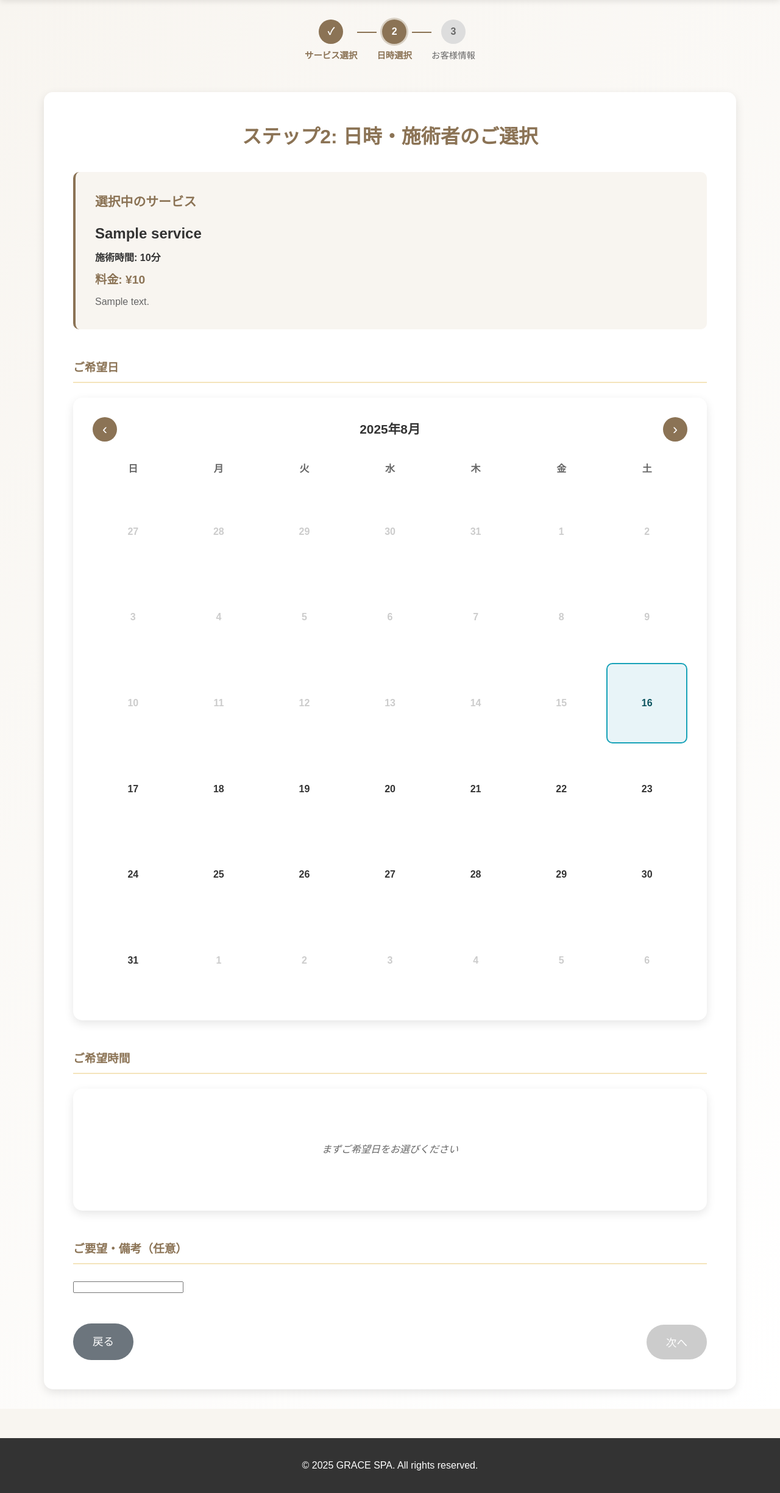
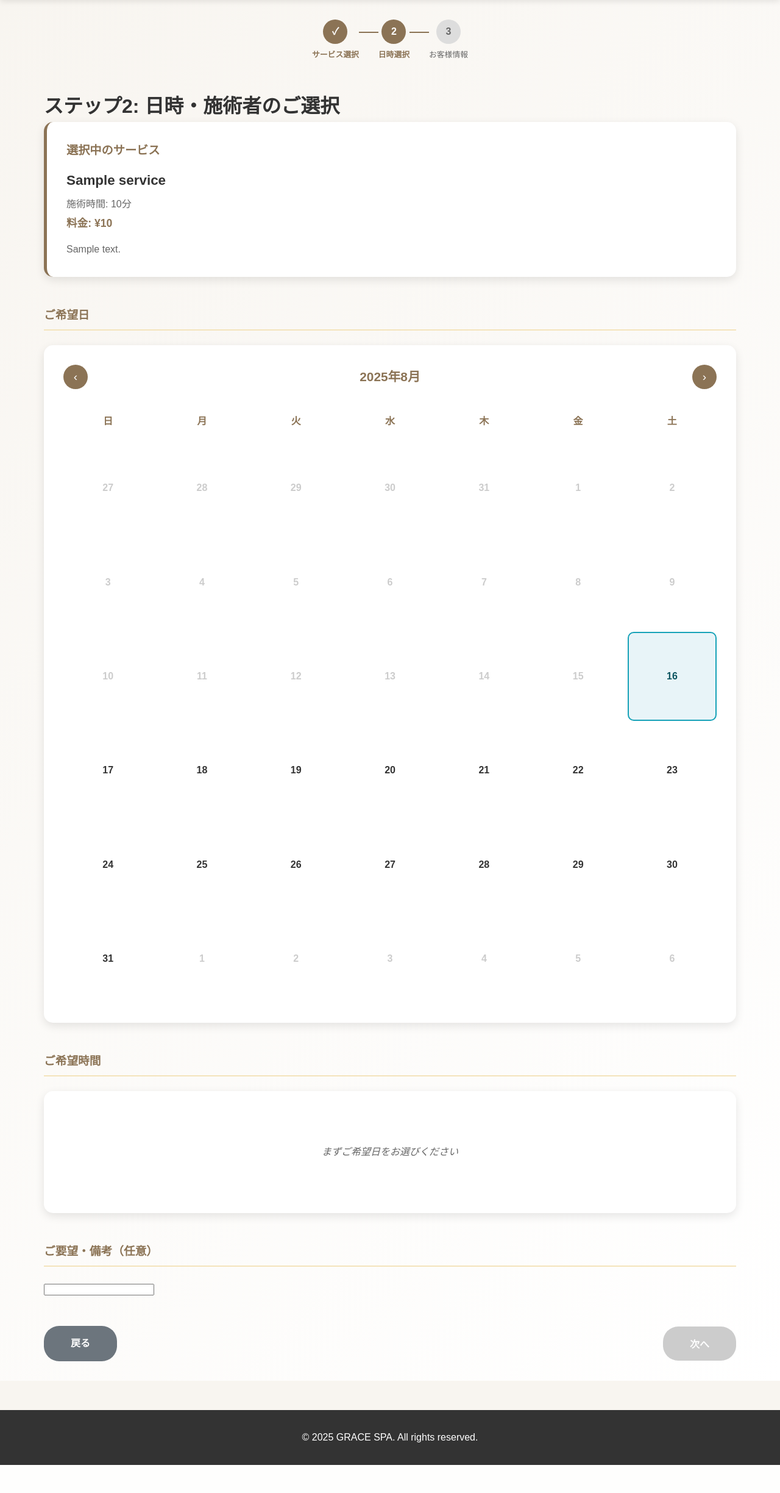
Before and after one commit to sin0219/grace_spa_project, a Django app: template templates/bookings/step2_datetime.html in a window 1280 px wide. Shown: the part 78-2526 px from the top of the page at 61% size. After the commit the page ends 2480 px from the top, so only its background shows below. Run offline with Django 5.2, Linux system fonts and the light colour scheme; the template is opened without the code that fills it: most values are stand-ins (such as "Sample title", 1, 10 or a date in 2020); form fields are guessed from the names that the template uses.

Commit message:
12回目

```diff
--- a/templates/bookings/step2_datetime.html
+++ b/templates/bookings/step2_datetime.html
@@ -213,13 +213,12 @@
     .step.active .step-number {
         background: #8b7355;
         color: white;
-        box-shadow: 0 0 0 3px rgba(139, 115, 85, 0.3);
     }
 
     .step-label {
-        font-size: 0.9rem;
+        font-size: 0.8rem;
         color: #666;
-        text-align: center;
+        font-weight: 500;
     }
 
     .step.active .step-label,
@@ -228,55 +227,43 @@
         font-weight: bold;
     }
 
-    /* メインコンテンツ */
-    .step-content {
-        background: white;
-        padding: 3rem;
-        border-radius: 15px;
-        box-shadow: 0 5px 15px rgba(0,0,0,0.1);
-    }
-
-    .step-content h1 {
-        color: #8b7355;
-        text-align: center;
-        margin-bottom: 2rem;
-        font-size: 2rem;
-    }
-
     /* サービス概要 */
     .service-summary {
-        background: #f8f5f0;
+        background: white;
+        border-radius: 15px;
         padding: 2rem;
-        border-radius: 10px;
         margin-bottom: 3rem;
-        border-left: 4px solid #8b7355;
+        box-shadow: 0 5px 15px rgba(0,0,0,0.1);
+        border-left: 5px solid #8b7355;
     }
 
     .service-summary h3 {
         color: #8b7355;
         margin-bottom: 1rem;
-        font-size: 1.3rem;
+        font-size: 1.2rem;
     }
 
     .service-details h4 {
         color: #333;
         margin-bottom: 0.5rem;
-        font-size: 1.5rem;
+        font-size: 1.4rem;
     }
 
-    .service-duration,
-    .service-price {
-        margin-bottom: 0.5rem;
-        font-weight: bold;
+    .service-duration, .service-price {
+        color: #666;
+        margin-bottom: 0.25rem;
+        font-weight: 500;
     }
 
     .service-price {
         color: #8b7355;
-        font-size: 1.2rem;
+        font-size: 1.1rem;
+        font-weight: bold;
     }
 
     .service-description {
         color: #666;
+        margin-top: 1rem;
         line-height: 1.6;
     }
 
@@ -403,7 +404,7 @@
         display: flex;
         justify-content: space-between;
         align-items: center;
-        margin-bottom: 1.5rem;
+        margin-bottom: 2rem;
     }
 
     .calendar-nav {
@@ -413,21 +414,20 @@
         width: 40px;
         height: 40px;
         border-radius: 50%;
+        font-size: 1.2rem;
         cursor: pointer;
-        font-size: 1.5rem;
-        display: flex;
-        align-items: center;
-        justify-content: center;
-        transition: background-color 0.3s;
+        transition: all 0.3s;
     }
 
     .calendar-nav:hover {
-        background: #a68b5b;
+        background: #a68660;
+        transform: scale(1.1);
     }
 
-    .calendar-header h4 {
-        color: #333;
+    #currentMonth {
+        color: #8b7355;
         font-size: 1.3rem;
+        font-weight: bold;
         margin: 0;
     }
 
@@ -441,7 +441,7 @@
     .calendar-weekdays div {
         text-align: center;
         font-weight: bold;
-        color: #666;
+        color: #8b7355;
         padding: 0.5rem;
     }
 
@@ -456,6 +456,7 @@
         display: flex;
         align-items: center;
         justify-content: center;
+        border: 2px solid transparent;
         border-radius: 10px;
         cursor: pointer;
         transition: all 0.3s;
@@ -598,48 +599,44 @@
 
     .notes-section textarea {
         width: 100%;
+        min-height: 120px;
         padding: 1rem;
         border: 2px solid #e9ecef;
         border-radius: 10px;
+        font-family: inherit;
         font-size: 1rem;
-        line-height: 1.5;
+        line-height: 1.6;
         resize: vertical;
-        min-height: 100px;
+        transition: border-color 0.3s;
     }
 
     .notes-section textarea:focus {
+        border-color: #8b7355;
         outline: none;
-        border-color: #8b7355;
-        box-shadow: 0 0 5px rgba(139, 115, 85, 0.3);
+        box-shadow: 0 0 0 3px rgba(139, 115, 85, 0.1);
     }
 
     /* フォームアクション */
     .form-actions {
-        text-align: center;
         display: flex;
         justify-content: space-between;
         align-items: center;
+        gap: 1rem;
+        margin-top: 3rem;
     }
 
     .btn {
         padding: 1rem 2rem;
         border: none;
-        border-radius: 50px;
-        font-size: 1.1rem;
+        border-radius: 25px;
+        font-size: 1rem;
+        font-weight: bold;
         text-decoration: none;
+        text-align: center;
         cursor: pointer;
         transition: all 0.3s;
         display: inline-block;
-    }
-
-    .btn-primary {
-        background: linear-gradient(135deg, #8b7355 0%, #a68b5b 100%);
-        color: white;
-    }
-
-    .btn-primary:disabled {
-        background: #ccc;
-        cursor: not-allowed;
+        min-width: 120px;
     }
 
     .btn-secondary {
@@ -701,19 +722,20 @@
 
 {% block extra_js %}
 <script>
+    // グローバル変数
     let currentDate = new Date();
     let selectedDate = null;
     let selectedTime = null;
 
-    // 営業時間情報（デフォルト値）
+    // 営業時間設定
     const businessHours = {
-        0: { is_open: true, open_time: '09:00:00', close_time: '20:00:00', last_booking_time: '19:00:00' }, // 月
-        1: { is_open: true, open_time: '09:00:00', close_time: '20:00:00', last_booking_time: '19:00:00' }, // 火
-        2: { is_open: true, open_time: '09:00:00', close_time: '20:00:00', last_booking_time: '19:00:00' }, // 水
-        3: { is_open: true, open_time: '09:00:00', close_time: '20:00:00', last_booking_time: '19:00:00' }, // 木
-        4: { is_open: true, open_time: '09:00:00', close_time: '20:00:00', last_booking_time: '19:00:00' }, // 金
-        5: { is_open: true, open_time: '09:00:00', close_time: '20:00:00', last_booking_time: '19:00:00' }, // 土
-        6: { is_open: true, open_time: '09:00:00', close_time: '20:00:00', last_booking_time: '19:00:00' }  // 日
+        0: { is_open: true, open_time: '09:00:00', close_time: '20:00:00', last_booking_time: '19:00:00' }, // 日
+        1: { is_open: true, open_time: '09:00:00', close_time: '20:00:00', last_booking_time: '19:00:00' }, // 月
+        2: { is_open: true, open_time: '09:00:00', close_time: '20:00:00', last_booking_time: '19:00:00' }, // 火
+        3: { is_open: true, open_time: '09:00:00', close_time: '20:00:00', last_booking_time: '19:00:00' }, // 水
+        4: { is_open: true, open_time: '09:00:00', close_time: '20:00:00', last_booking_time: '19:00:00' }, // 木
+        5: { is_open: true, open_time: '09:00:00', close_time: '20:00:00', last_booking_time: '19:00:00' }, // 金
+        6: { is_open: true, open_time: '09:00:00', close_time: '20:00:00', last_booking_time: '19:00:00' }  // 土
     };
 
     // 直前予約制限時間（分）
@@ -810,6 +832,10 @@
         const weekday = date.getDay();
         const businessHour = businessHours[weekday];
 
+        if (!businessHour || !businessHour.is_open) {
+            return false;
+        }
+
         // 営業時間外チェック
         const currentTime = now.getHours() * 60 + now.getMinutes();
         const lastBookingTime = parseTimeToMinutes(businessHour.last_booking_time);
@@ -837,6 +863,38 @@
         // 新しい選択を設定
         element.classList.add('selected');
         selectedDate = date;
+
+        // タイムゾーンを考慮した日付文字列を作成
+        const year = date.getFullYear();
+        const month = String(date.getMonth() + 1).padStart(2, '0');
+        const day = String(date.getDate()).padStart(2, '0');
+        const dateString = `${year}-${month}-${day}`;
+
+        // 隠しフィールドに設定
+        document.getElementById('bookingDate').value = dateString;
+
+        // デバッグ用ログ
+        console.log('選択された日付:', date);
+        console.log('送信される日付文字列:', dateString);
+
+        // 時間選択をリセット
+        selectedTime = null;
+        document.getElementById('bookingTime').value = '';
+
+        // 利用可能時間を読み込み
+        loadAvailableTimes(date);
+
+        updateSubmitButton();
+    }
+
+    function loadAvailableTimes(date) {
+        // 施術者IDを取得（関数内で毎回取得することでスコープ問題を解決）
+        const therapistRadio = document.querySelector('input[name="therapist"]:checked');
+        const therapistId = therapistRadio ? therapistRadio.value : '';
+        const serviceId = document.getElementById('serviceId').value;
+
+        const timeSlotsContainer = document.getElementById('timeSlotsContainer');
+        timeSlotsContainer.innerHTML = '<p class="loading-message">利用可能時間を読み込み中...</p>';
 
         // タイムゾーンを考慮した日付文字列を作成
         const year = date.getFullYear();
@@ -918,35 +976,4 @@
         submitBtn.disabled = !(selectedDate && selectedTime);
     }
 </script>
-{% endblock %} String(date.getDate()).padStart(2, '0');
-        const dateString = `${year}-${month}-${day}`;
-
-        // 隠しフィールドに設定
-        document.getElementById('bookingDate').value = dateString;
-
-        // デバッグ用ログ
-        console.log('選択された日付:', date);
-        console.log('送信される日付文字列:', dateString);
-
-        // 時間選択をリセット
-        selectedTime = null;
-        document.getElementById('bookingTime').value = '';
-
-        // 利用可能時間を読み込み
-        loadAvailableTimes(date);
-
-        updateSubmitButton();
-    }
-
-    function loadAvailableTimes(date) {
-        const therapistRadio = document.querySelector('input[name="therapist"]:checked');
-        const therapistId = therapistRadio ? therapistRadio.value : '';
-        const serviceId = {{ service.id }};
-
-        const timeSlotsContainer = document.getElementById('timeSlotsContainer');
-        timeSlotsContainer.innerHTML = '<p class="loading-message">利用可能時間を読み込み中...</p>';
-
-        // タイムゾーンを考慮した日付文字列を作成
-        const year = date.getFullYear();
-        const month = String(date.getMonth() + 1).padStart(2, '0');
-        const day =
+{% endblock %}
```
Also changed, not shown: other parts of templates/bookings/step2_datetime.html (+80 -42 lines), db.sqlite3.
